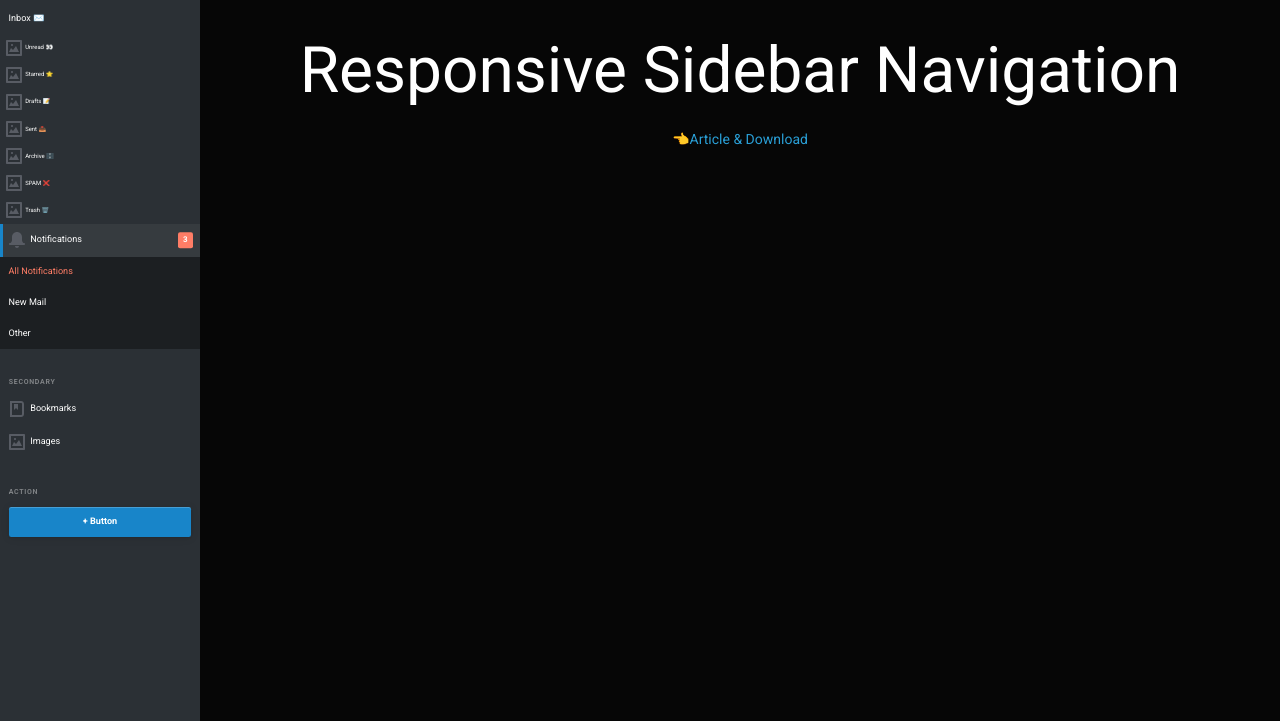
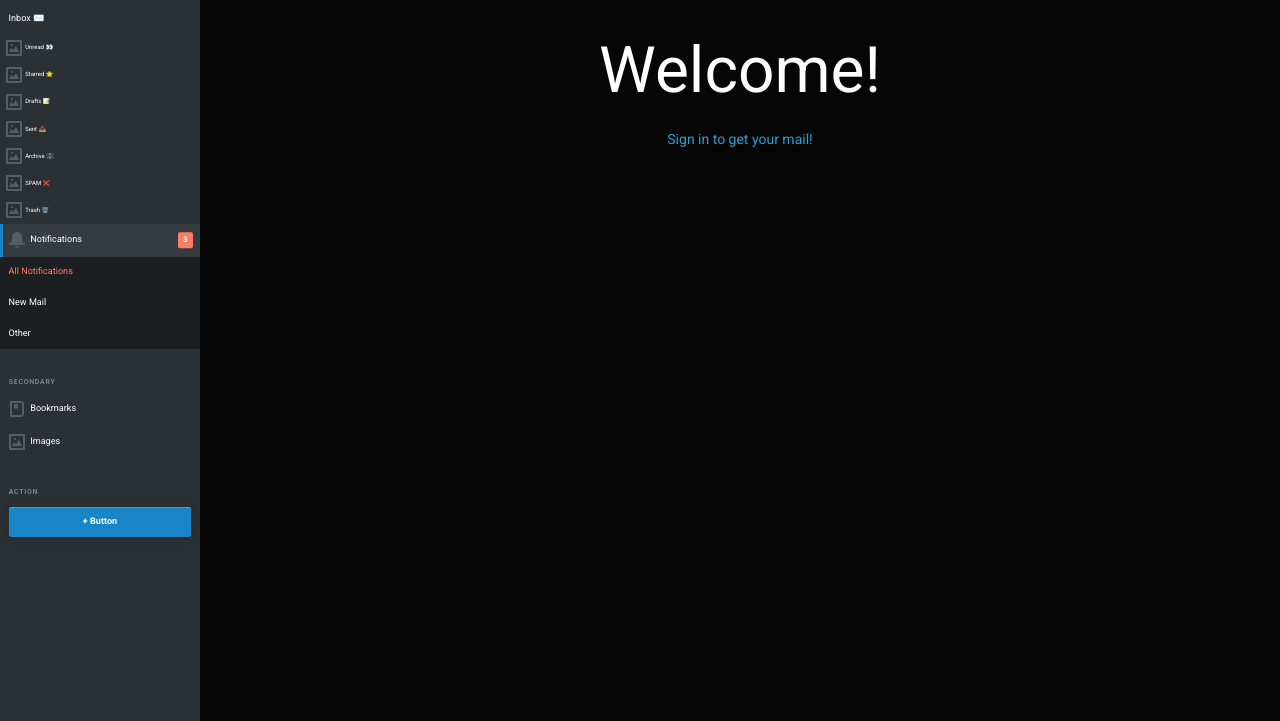
Before and after one commit to vladyslavnUA/yahoo_clone, a plain HTML site: page index.html in a window 1280 px wide. Shown: the part 79-800 px from the top of the page. Drawn offline with nearby package versions, Linux system fonts and the light colour scheme.

Commit message:
updated index

```diff
--- a/index.html
+++ b/index.html
@@ -6,7 +6,7 @@
   <script>document.getElementsByTagName("html")[0].className += " js";</script>
   <link rel="stylesheet" href="assets/css/style.css">
   <link rel="stylesheet" href="https://bootswatch.com/4/cyborg/bootstrap.min.css">
-  <title>Responsive Sidebar Navigation | CodyHouse</title>
+  <title>mailPrivate</title>
 </head>
 <body>
   <header class="cd-main-header js-cd-main-header">
@@ -132,8 +132,8 @@
 
     <div class="cd-content-wrapper">
       <div class="text-component text-center">
-        <h1>Responsive Sidebar Navigation</h1>
-        <p>👈<a href="https://codyhouse.co/gem/responsive-sidebar-navigation">Article &amp; Download</a></p>
+        <h1>Welcome!</h1>
+        <p><a href="#" target="_blank">Sign in to get your mail!</a></p>
       </div>
     </div> <!-- .content-wrapper -->
   </main> <!-- .cd-main-content -->
```
